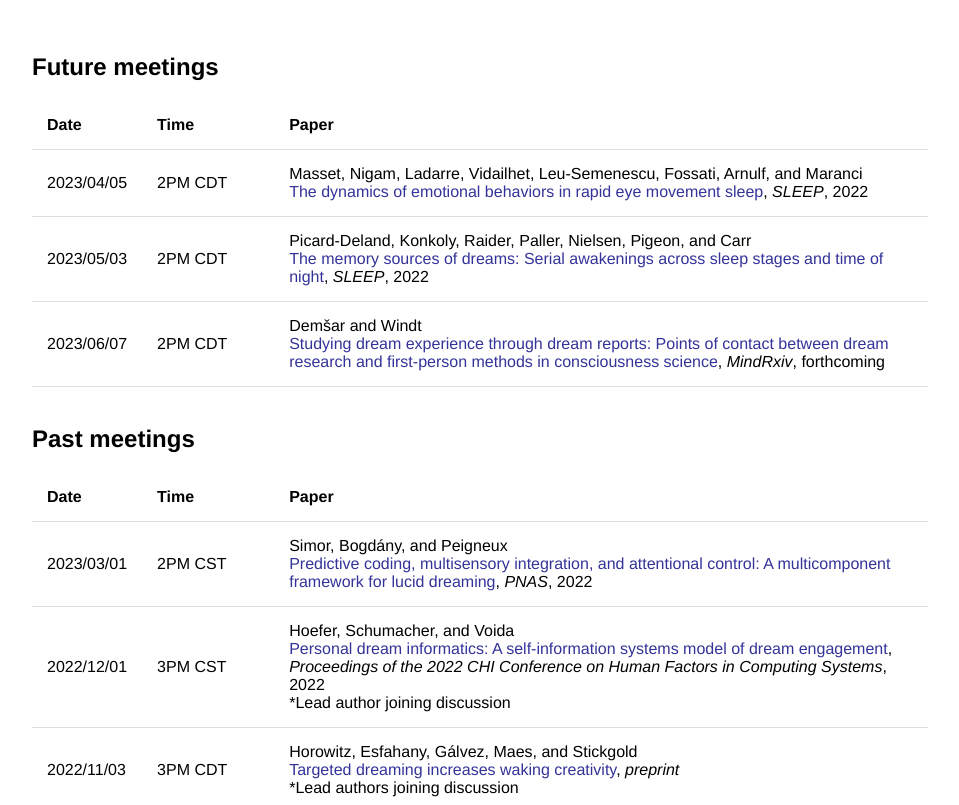
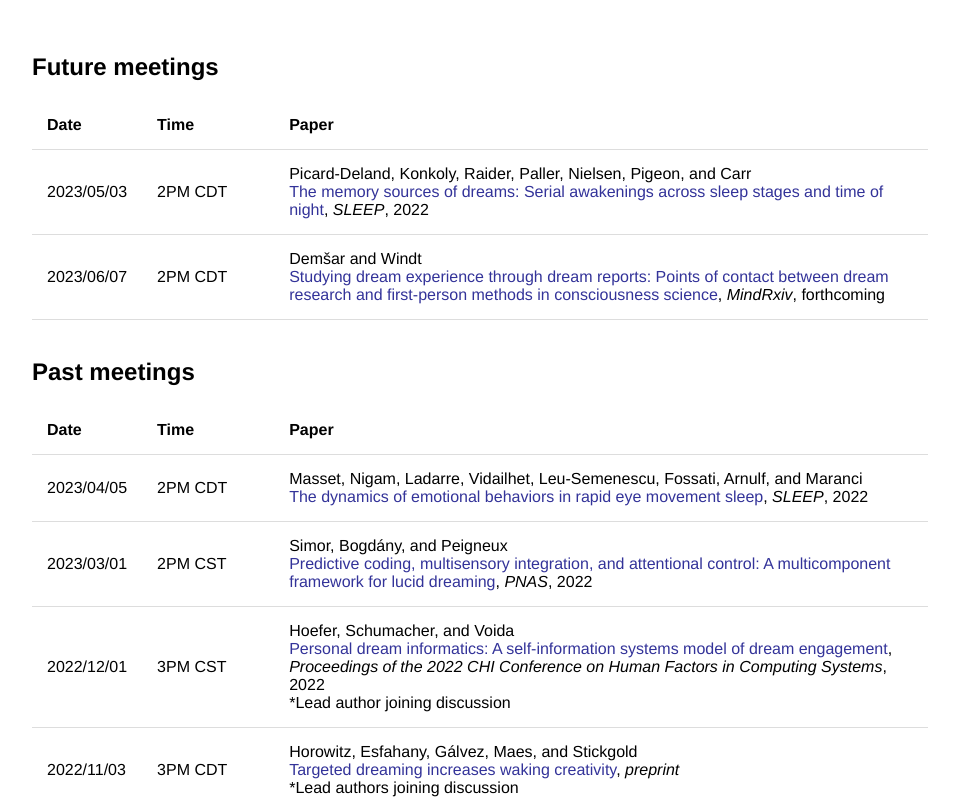
Before and after one commit to remrama/remrama.github.io, a Jekyll site: the page built from drrc/index.html, in a window 1280 px wide and 900 px high, scrolled down 521 px, cut to the strip 95-900 px from the top of the window. Shown: the whole strip, without its empty margins (160-1119 px from the left). Built offline with Jekyll 4.4.1, drawn with Linux system fonts in a browser that asks for light colours; some of the changed lines change nothing that is shown.

Commit message:
Update index.html

```diff
--- a/drrc/index.html
+++ b/drrc/index.html
@@ -37,11 +37,6 @@ title: DRRC
             <th>Paper</th>
         </tr>
         <tr>
-            <td>2023/04/05</td>
-            <td>2PM CDT</td>
-            <td>Masset, Nigam, Ladarre, Vidailhet, Leu-Semenescu, Fossati, Arnulf, and Maranci<br><a href="https://doi.org/10.1093/sleep/zsac285">The dynamics of emotional behaviors in rapid eye movement sleep</a>, <i>SLEEP</i>, 2022</td>
-        </tr>
-        <tr>
             <td>2023/05/03</td>
             <td>2PM CDT</td>
             <td>Picard-Deland, Konkoly, Raider, Paller, Nielsen, Pigeon, and Carr<br><a href="https://doi.org/10.1093/sleep/zsac292">The memory sources of dreams: Serial awakenings across sleep stages and time of night</a>, <i>SLEEP</i>, 2022</td>
@@ -66,6 +61,11 @@ title: DRRC
             <th>Date</th>
             <th>Time</th>
             <th>Paper</th>
+        </tr>
+        <tr>
+            <td>2023/04/05</td>
+            <td>2PM CDT</td>
+            <td>Masset, Nigam, Ladarre, Vidailhet, Leu-Semenescu, Fossati, Arnulf, and Maranci<br><a href="https://doi.org/10.1093/sleep/zsac285">The dynamics of emotional behaviors in rapid eye movement sleep</a>, <i>SLEEP</i>, 2022</td>
         </tr>
         <tr>
             <td>2023/03/01</td>
```
